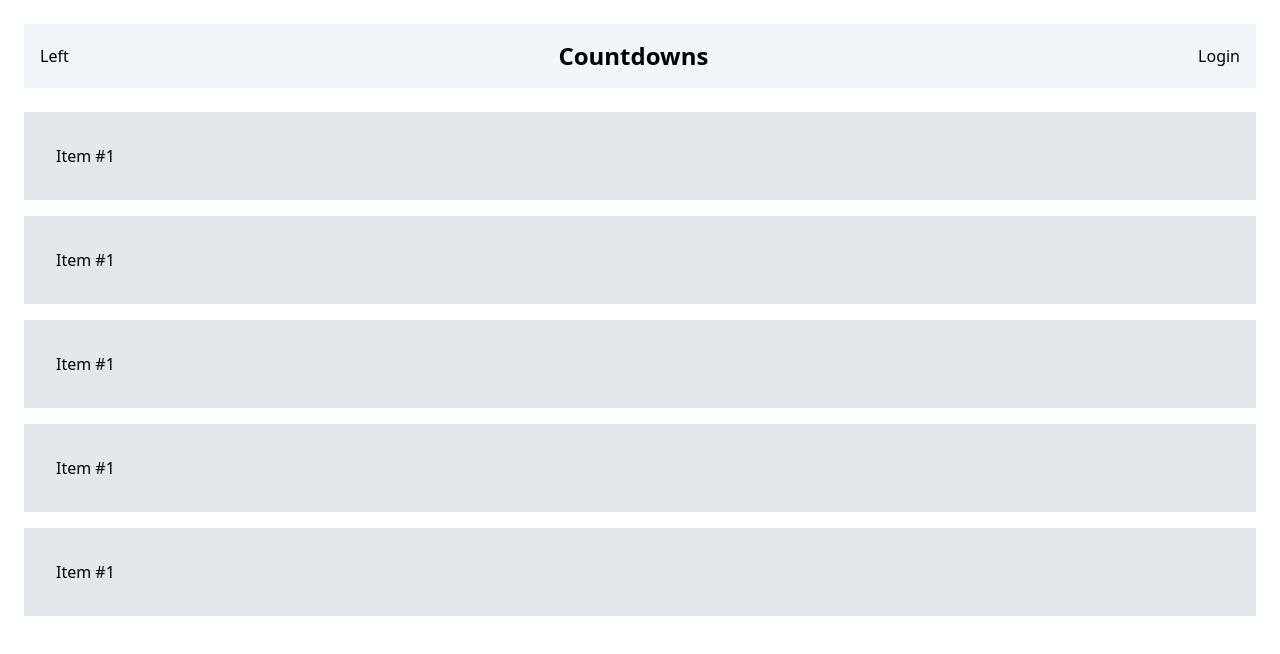
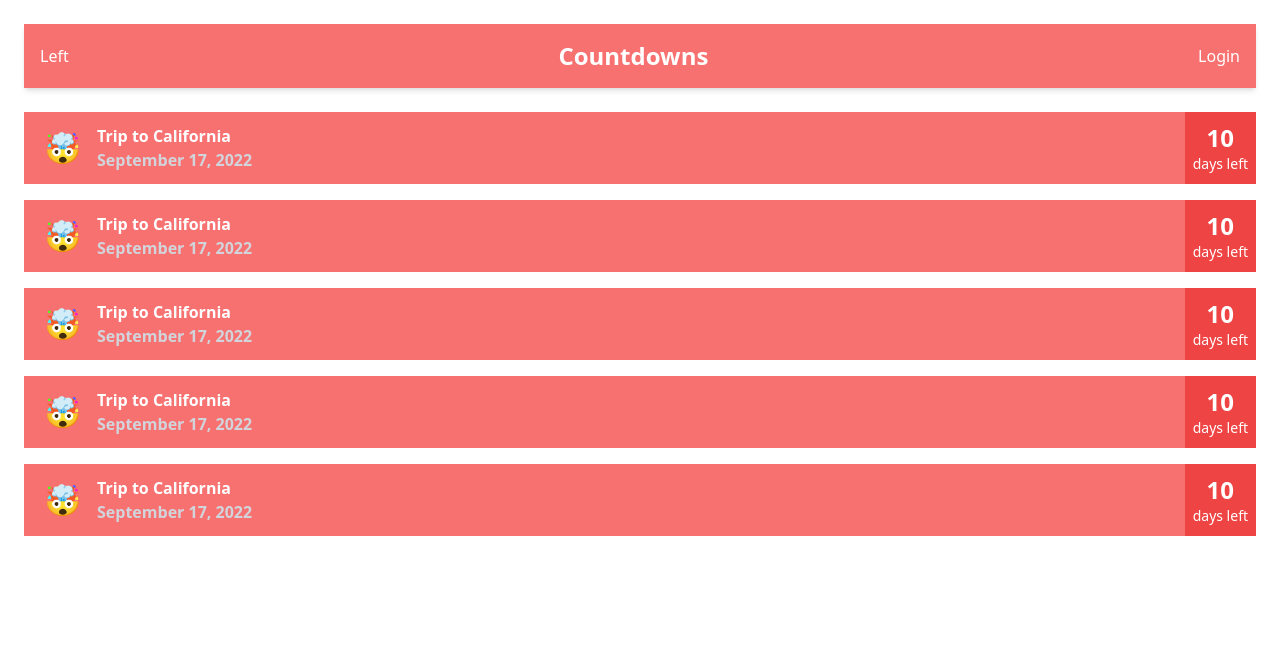
Before and after one commit to Alejandro1709/countdown-dev, a React (Create React App) app in the folder client/: page / in a window 1280 px wide. Shown: the top 654 px of the page. Built offline with nearby package versions, Linux system fonts and the light colour scheme.

Commit message:
Add: client - main ui

```diff
--- a/client/src/components/Header.tsx
+++ b/client/src/components/Header.tsx
@@ -2,7 +2,7 @@ import React from 'react'
 
 export default function Header() {
   return (
-    <header className="header flex justify-between items-center p-4 my-6 bg-gray-100">
+    <header className="header flex justify-between items-center p-4 my-6 bg-red-400 text-white shadow-md select-none">
       <span>Left</span>
       <h2 className='text-2xl font-semibold'>Countdowns</h2>
       <span>Login</span>
--- a/client/src/components/Item.tsx
+++ b/client/src/components/Item.tsx
@@ -2,7 +2,21 @@ import React from 'react'
 
 function Item() {
   return (
-    <div className='p-8 bg-gray-200'>Item #1</div>
+    <div className='flex justify-between bg-red-400 cursor-pointer hover:shadow-xl transition-all select-none'>
+      <div className='p-3 ml-2'>
+        <div className="flex items-center gap-4">
+          <h1 className='text-3xl'>🤯</h1>
+          <div className=''>
+            <h2 className='text-1xl font-bold text-white'>Trip to California</h2>
+            <p className='font-semibold text-gray-300'>September 17, 2022</p>
+          </div>
+        </div>
+      </div>
+      <div className='flex flex-col items-center justify-center bg-red-500 p-2'>
+        <h3 className='text-2xl font-semibold text-white'>10</h3>
+        <p className='text-sm text-white'>days left</p>
+      </div>
+    </div>
   )
 }
 
```
